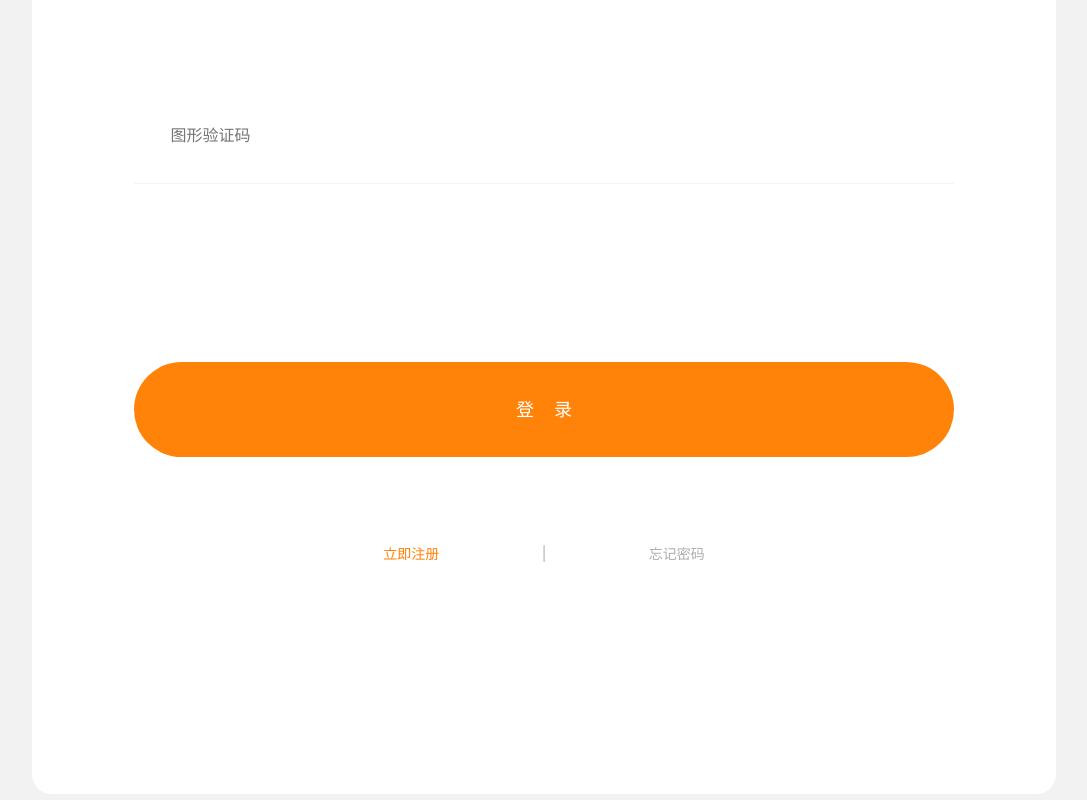
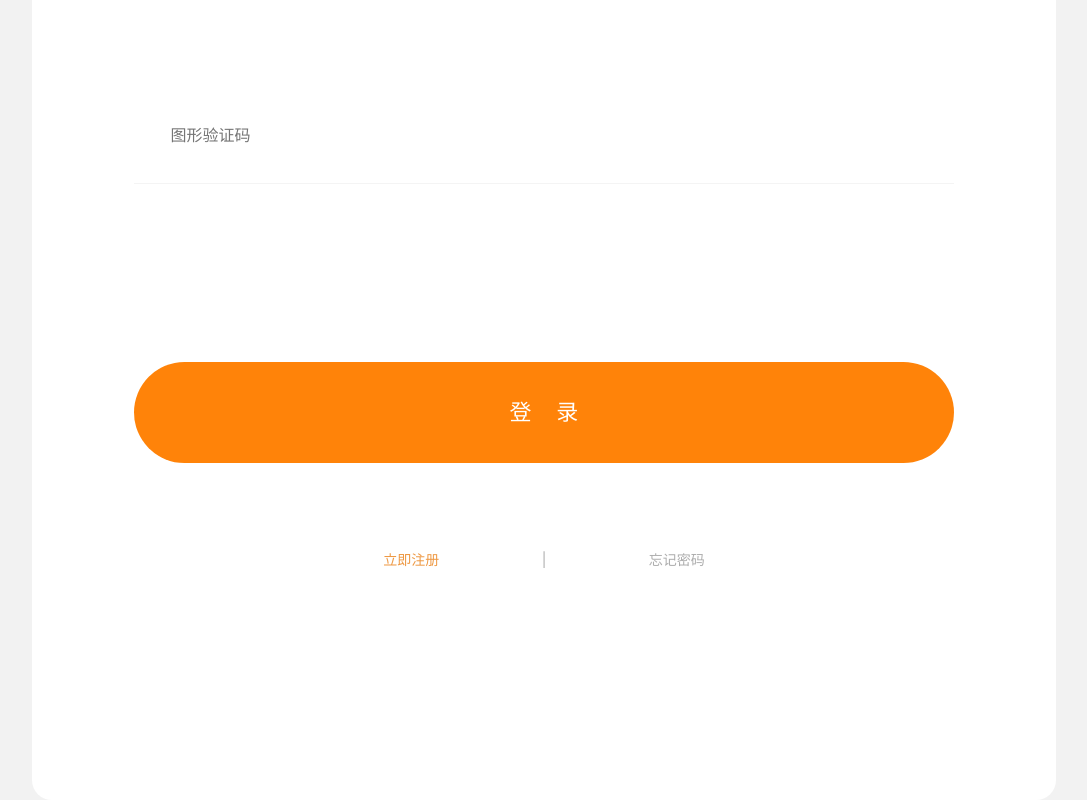
Before and after one commit to optimistic-wyl/nodejs-ac, a website: page homework/page-h5/m1/index.html in a window 1280 px wide. Shown: the part 845-1645 px from the top of the page, without its empty margins (96-1183 px from the left). Drawn offline with Linux system fonts and the light colour scheme.

Commit message:
字体调整

```diff
--- a/homework/page-h5/m1/style/i.scss
+++ b/homework/page-h5/m1/style/i.scss
@@ -56,7 +56,7 @@ body{
         border: none;
         border-radius: 70px;
         color: #fff;
-        @include px2px(font-size, 36);
+        @include px2px(font-size, 44);
         @include px2rem(padding, 20);
         width: 100%;
         @include px2rem(margin-top, 100);
```
Also changed, not shown: homework/page-h5/m1/dist/style/i.css.
